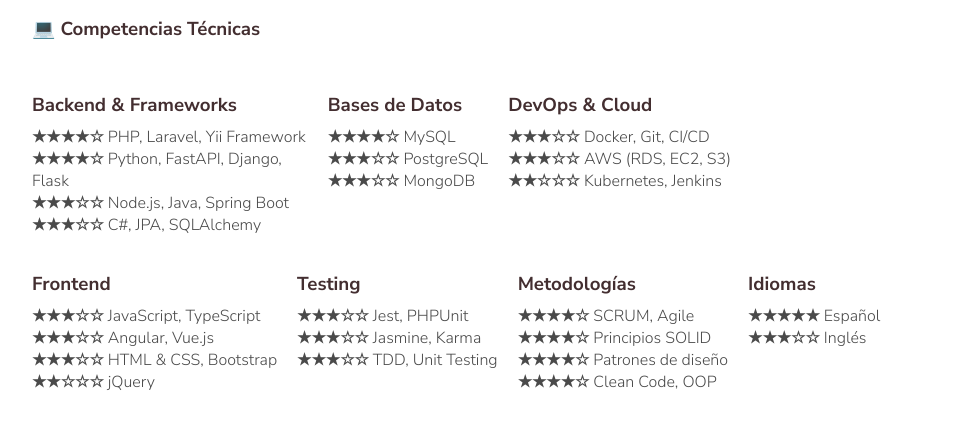
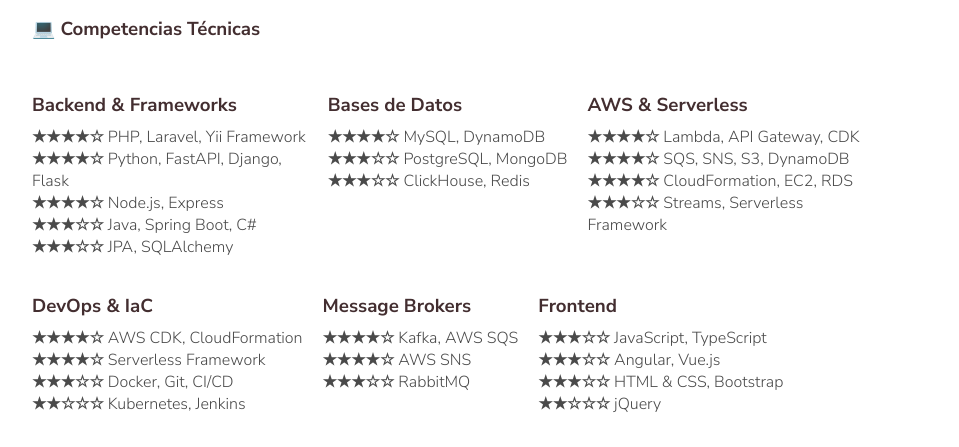
Before and after one commit to gvalmana/gvalmana.github.io, a plain HTML site: page index.html in a window 1280 px wide. Shown: the part 1072-1519 px from the top of the page, without its empty margins (160-1119 px from the left). Drawn offline with Linux system fonts and the light colour scheme.

Commit message:
Agregar experiencia en AWS Serverless, Node.js, Kafka y arquitectura cloud

```diff
--- a/index.html
+++ b/index.html
@@ -88,7 +88,8 @@ $ cat perfil.txt
 > Líder de equipos de desarrollo backend con expertise en Laravel, FastAPI y Django.
 
 $ ls skills/
-> PHP • Laravel • Python • FastAPI • Django • Microservicios • Docker • AWS • Git
+> PHP • Laravel • Python • FastAPI • Django • Node.js • Microservicios
+> AWS Serverless • Lambda • CDK • Kafka • Docker • Git
 
 $ echo "Ubicación: Cancún, Quintana Roo, México"
 $ echo "Contacto: +52 934 100 1693"</code>
@@ -124,24 +125,43 @@ $ echo "Contacto: +52 934 100 1693"</code>
           <p>
             <strong>★★★★☆</strong> PHP, Laravel, Yii Framework<br />
             <strong>★★★★☆</strong> Python, FastAPI, Django, Flask<br />
-            <strong>★★★☆☆</strong> Node.js, Java, Spring Boot<br />
-            <strong>★★★☆☆</strong> C#, JPA, SQLAlchemy
+            <strong>★★★★☆</strong> Node.js, Express<br />
+            <strong>★★★☆☆</strong> Java, Spring Boot, C#<br />
+            <strong>★★★☆☆</strong> JPA, SQLAlchemy
           </p>
         </div>
         <div class="feature__item">
           <h3 class="section__title">Bases de Datos</h3>
           <p>
-            <strong>★★★★☆</strong> MySQL<br />
-            <strong>★★★☆☆</strong> PostgreSQL<br />
-            <strong>★★★☆☆</strong> MongoDB
+            <strong>★★★★☆</strong> MySQL, DynamoDB<br />
+            <strong>★★★☆☆</strong> PostgreSQL, MongoDB<br />
+            <strong>★★★☆☆</strong> ClickHouse, Redis
           </p>
         </div>
         <div class="feature__item">
-          <h3 class="section__title">DevOps & Cloud</h3>
+          <h3 class="section__title">AWS & Serverless</h3>
           <p>
+            <strong>★★★★☆</strong> Lambda, API Gateway, CDK<br />
+            <strong>★★★★☆</strong> SQS, SNS, S3, DynamoDB<br />
+            <strong>★★★★☆</strong> CloudFormation, EC2, RDS<br />
+            <strong>★★★☆☆</strong> Streams, Serverless Framework
+          </p>
+        </div>
+        <div class="feature__item">
+          <h3 class="section__title">DevOps & IaC</h3>
+          <p>
+            <strong>★★★★☆</strong> AWS CDK, CloudFormation<br />
+            <strong>★★★★☆</strong> Serverless Framework<br />
             <strong>★★★☆☆</strong> Docker, Git, CI/CD<br />
-            <strong>★★★☆☆</strong> AWS (RDS, EC2, S3)<br />
             <strong>★★☆☆☆</strong> Kubernetes, Jenkins
+          </p>
+        </div>
+        <div class="feature__item">
+          <h3 class="section__title">Message Brokers</h3>
+          <p>
+            <strong>★★★★☆</strong> Kafka, AWS SQS<br />
+            <strong>★★★★☆</strong> AWS SNS<br />
+            <strong>★★★☆☆</strong> RabbitMQ
           </p>
         </div>
         <div class="feature__item">
```
